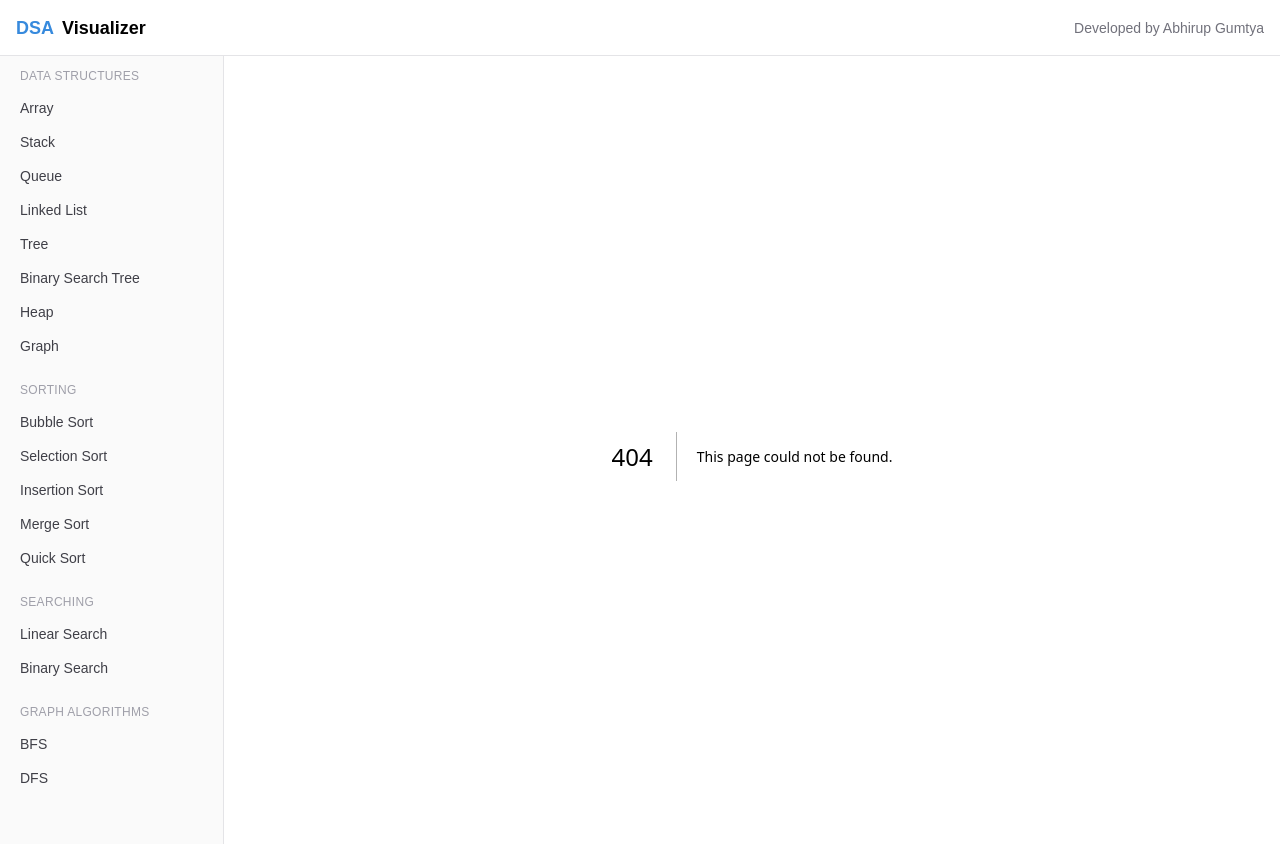
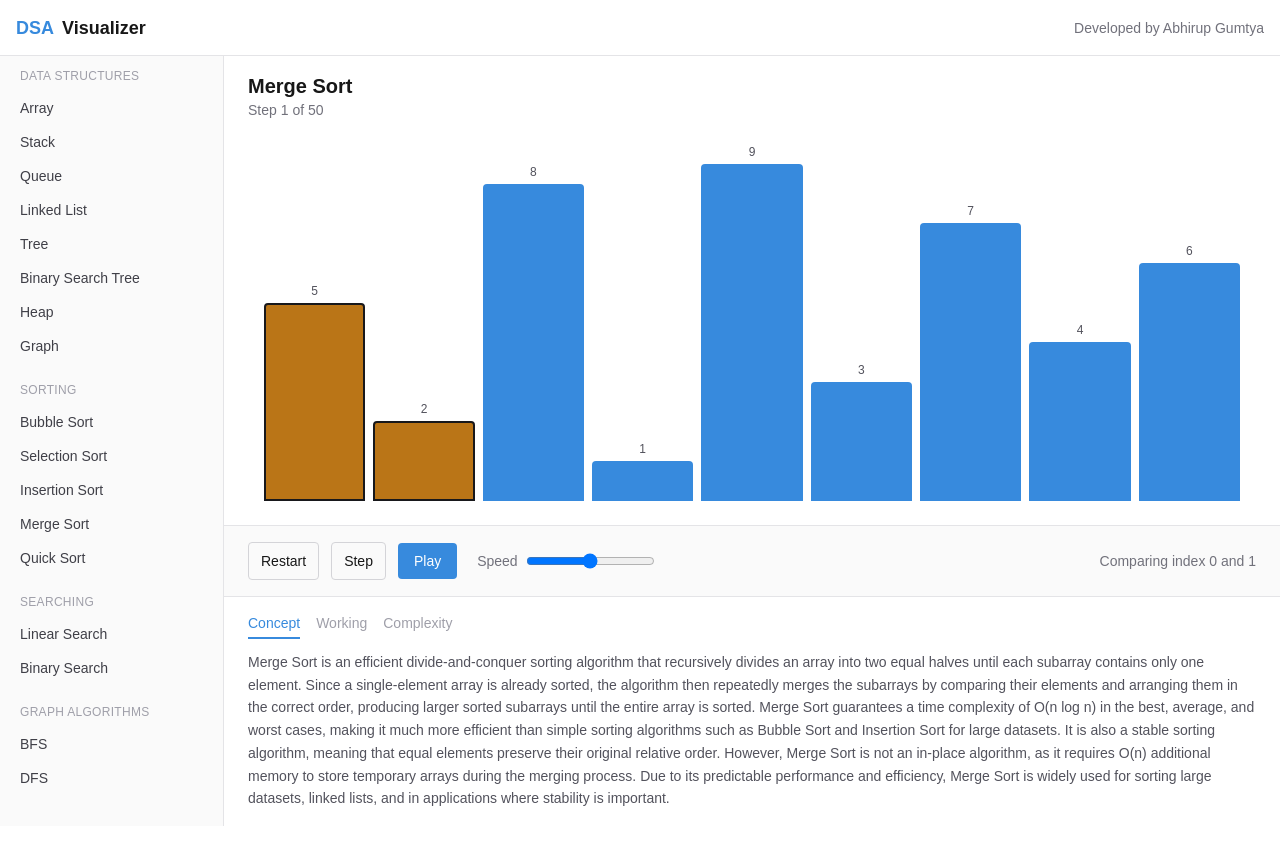
Before and after one commit to Abhirup2728/dsa-visualizer, a Next.js app: page /algorithms/sorting/merge-sort in a window 1280 px wide. Before the commit this address had no page. Shown: the top 844 px of the page. Built offline with nearby package versions, Linux system fonts and the light colour scheme.

Commit message:
Extend SortStep type with highlightRange/pivotIndex, add Merge Sort visualizer

```diff
--- /dev/null
+++ b/app/algorithms/sorting/merge-sort/page.tsx
@@ -0,0 +1,125 @@
+"use client";
+
+import { useState, useMemo, useEffect, useRef } from "react";
+import ArrayBar from "@/components/visualizer/ArrayBar";
+import { mergeSortWithSteps } from "@/lib/algorithms/mergeSort";
+import LearningPanel from "@/components/learning/LearningPanel";
+import { mergeSortContent } from "@/content/topics";
+
+const INITIAL_ARRAY = [5, 2, 8, 1, 9, 3, 7, 4, 6];
+
+export default function MergeSortPage() {
+  const [originalArray] = useState(INITIAL_ARRAY);
+  const [currentStepIndex, setCurrentStepIndex] = useState(0);
+  const [isPlaying, setIsPlaying] = useState(false);
+  const [speed, setSpeed] = useState(3);
+
+  const steps = useMemo(
+    () => mergeSortWithSteps(originalArray),
+    [originalArray]
+  );
+
+  const currentStep = steps[currentStepIndex];
+  const maxValue = Math.max(...originalArray);
+
+  const intervalRef = useRef<ReturnType<typeof setInterval> | null>(null);
+
+  useEffect(() => {
+    if (isPlaying) {
+      const delay = 600 - speed * 100;
+      intervalRef.current = setInterval(() => {
+        setCurrentStepIndex((prev) => {
+          if (prev >= steps.length - 1) {
+            setIsPlaying(false);
+            return prev;
+          }
+          return prev + 1;
+        });
+      }, delay);
+    }
+
+    return () => {
+      if (intervalRef.current) clearInterval(intervalRef.current);
+    };
+  }, [isPlaying, speed, steps.length]);
+
+  function handlePlayPause() {
+    if (currentStepIndex >= steps.length - 1) {
+      setCurrentStepIndex(0);
+    }
+    setIsPlaying((prev) => !prev);
+  }
+
+  function handleStepForward() {
+    setIsPlaying(false);
+    setCurrentStepIndex((prev) => Math.min(prev + 1, steps.length - 1));
+  }
+
+  function handleRestart() {
+    setIsPlaying(false);
+    setCurrentStepIndex(0);
+  }
+
+  return (
+    <div className="flex flex-col h-full">
+      <div className="px-6 pt-4">
+        <h1 className="text-xl font-semibold">Merge Sort</h1>
+        <p className="text-sm text-zinc-500">
+          Step {currentStepIndex + 1} of {steps.length}
+        </p>
+      </div>
+
+      <div className="flex-1 flex items-end justify-center gap-2 px-10 py-6">
+        {currentStep.array.map((value, index) => (
+          <ArrayBar
+            key={index}
+            value={value}
+            maxValue={maxValue}
+            isComparing={currentStep.comparing?.includes(index) ?? false}
+            isSorted={currentStep.sortedIndices.includes(index)}
+          />
+        ))}
+      </div>
+
+      <div className="flex items-center gap-3 px-6 py-4 border-t border-zinc-200 bg-zinc-50">
+        <button
+          onClick={handleRestart}
+          className="px-3 py-2 rounded border border-zinc-300 text-sm hover:bg-zinc-100"
+        >
+          Restart
+        </button>
+        <button
+          onClick={handleStepForward}
+          className="px-3 py-2 rounded border border-zinc-300 text-sm hover:bg-zinc-100"
+        >
+          Step
+        </button>
+        <button
+          onClick={handlePlayPause}
+          className="px-4 py-2 rounded bg-viz-default text-white text-sm font-medium hover:opacity-90"
+        >
+          {isPlaying ? "Pause" : "Play"}
+        </button>
+
+        <div className="flex items-center gap-2 ml-2">
+          <span className="text-sm text-zinc-500">Speed</span>
+          <input
+            type="range"
+            min={1}
+            max={5}
+            value={speed}
+            onChange={(e) => setSpeed(Number(e.target.value))}
+          />
+        </div>
+
+        <span className="text-sm text-zinc-500 ml-auto">
+          {currentStep.comparing
+            ? `Comparing index ${currentStep.comparing[0]} and ${currentStep.comparing[1]}`
+            : "Done"}
+        </span>
+      </div>
+
+      <LearningPanel content={mergeSortContent} />
+    </div>
+  );
+}
--- a/content/topics.ts
+++ b/content/topics.ts
@@ -53,3 +53,20 @@ export const insertionSortContent: LearningContent = {
     space: "O(1)",
   },
 };
+export const mergeSortContent: LearningContent = {
+  concept:
+    "Merge Sort is an efficient divide-and-conquer sorting algorithm that recursively divides an array into two equal halves until each subarray contains only one element. Since a single-element array is already sorted, the algorithm then repeatedly merges the subarrays by comparing their elements and arranging them in the correct order, producing larger sorted subarrays until the entire array is sorted. Merge Sort guarantees a time complexity of O(n log n) in the best, average, and worst cases, making it much more efficient than simple sorting algorithms such as Bubble Sort and Insertion Sort for large datasets. It is also a stable sorting algorithm, meaning that equal elements preserve their original relative order. However, Merge Sort is not an in-place algorithm, as it requires O(n) additional memory to store temporary arrays during the merging process. Due to its predictable performance and efficiency, Merge Sort is widely used for sorting large datasets, linked lists, and in applications where stability is important.",
+  working: [
+    "Divide the array into two halves, splitting at the midpoint.",
+    "Recursively apply the same splitting process to each half until every piece has one element.",
+    "Merge two sorted halves together by repeatedly comparing their front elements and placing the smaller one next.",
+    "Continue merging pairs of sorted pieces back together, doubling in size each time.",
+    "The process completes when the entire array has been merged back into one fully sorted sequence.",
+  ],
+  complexity: {
+    best: "O(n log n)",
+    average: "O(n log n)",
+    worst: "O(n log n)",
+    space: "O(n)",
+  },
+};
--- a/lib/algorithms/bubbleSort.ts
+++ b/lib/algorithms/bubbleSort.ts
@@ -15,6 +15,8 @@ export function bubbleSortWithSteps(input: number[]): SortStep[] {
         comparing: [j, j + 1],
         swapped: false,
         sortedIndices: [...sortedIndices],
+        highlightRange: null,
+        pivotIndex: null,
       });
 
       if (array[j] > array[j + 1]) {
@@ -26,6 +28,8 @@ export function bubbleSortWithSteps(input: number[]): SortStep[] {
           comparing: [j, j + 1],
           swapped: true,
           sortedIndices: [...sortedIndices],
+          highlightRange: null,
+        pivotIndex: null,
         });
       }
     }
@@ -42,6 +46,8 @@ export function bubbleSortWithSteps(input: number[]): SortStep[] {
     comparing: null,
     swapped: false,
     sortedIndices: [...sortedIndices],
+    highlightRange: null,
+    pivotIndex: null,
   });
 
   return steps;
--- a/lib/algorithms/insertionSort.ts
+++ b/lib/algorithms/insertionSort.ts
@@ -10,6 +10,8 @@ export function insertionSortWithSteps(input: number[]): SortStep[] {
     comparing: null,
     swapped: false,
     sortedIndices: [0],
+    highlightRange: null,
+    pivotIndex: null,
   });
 
   for (let i = 1; i < n; i++) {
@@ -22,6 +24,8 @@ export function insertionSortWithSteps(input: number[]): SortStep[] {
         comparing: [j, j + 1],
         swapped: false,
         sortedIndices: Array.from({ length: i }, (_, k) => k),
+        highlightRange: null,
+        pivotIndex: null,
       });
 
       if (array[j] > current) {
@@ -33,6 +37,8 @@ export function insertionSortWithSteps(input: number[]): SortStep[] {
           comparing: [j + 1, j + 2],
           swapped: true,
           sortedIndices: Array.from({ length: i }, (_, k) => k),
+          highlightRange: null,
+          pivotIndex: null,
         });
       } else {
         break;
@@ -48,6 +54,8 @@ export function insertionSortWithSteps(input: number[]): SortStep[] {
     comparing: null,
     swapped: false,
     sortedIndices: allSorted,
+    highlightRange: null,
+    pivotIndex: null,
   });
 
   return steps;
--- /dev/null
+++ b/lib/algorithms/mergeSort.ts
@@ -0,0 +1,85 @@
+import { SortStep } from "@/types/algorithm";
+
+export function mergeSortWithSteps(input: number[]): SortStep[] {
+  const steps: SortStep[] = [];
+  const array = [...input];
+  const sortedIndices: number[] = [];
+
+  function recordStep(
+    comparing: [number, number] | null,
+    highlightRange: [number, number] | null,
+    swapped: boolean
+  ) {
+    steps.push({
+      array: [...array],
+      comparing,
+      swapped,
+      sortedIndices: [...sortedIndices],
+      highlightRange,
+      pivotIndex: null,
+    });
+  }
+
+  function mergeSort(start: number, end: number) {
+    if (end - start <= 0) return;
+
+    const mid = Math.floor((start + end) / 2);
+    mergeSort(start, mid);
+    mergeSort(mid + 1, end);
+    merge(start, mid, end);
+  }
+
+  function merge(start: number, mid: number, end: number) {
+    const left = array.slice(start, mid + 1);
+    const right = array.slice(mid + 1, end + 1);
+    let i = 0;
+    let j = 0;
+    let k = start;
+
+    while (i < left.length && j < right.length) {
+      recordStep([start + i, mid + 1 + j], [start, end], false);
+
+      if (left[i] <= right[j]) {
+        array[k] = left[i];
+        i++;
+      } else {
+        array[k] = right[j];
+        j++;
+      }
+      recordStep(null, [start, end], true);
+      k++;
+    }
+
+    while (i < left.length) {
+      array[k] = left[i];
+      recordStep(null, [start, end], true);
+      i++;
+      k++;
+    }
+
+    while (j < right.length) {
+      array[k] = right[j];
+      recordStep(null, [start, end], true);
+      j++;
+      k++;
+    }
+
+    if (start === 0 && end === array.length - 1) {
+      for (let idx = start; idx <= end; idx++) sortedIndices.push(idx);
+    }
+  }
+
+  mergeSort(0, array.length - 1);
+
+  const allSorted = Array.from({ length: array.length }, (_, k) => k);
+  steps.push({
+    array: [...array],
+    comparing: null,
+    swapped: false,
+    sortedIndices: allSorted,
+    highlightRange: null,
+    pivotIndex: null,
+  });
+
+  return steps;
+}
--- a/lib/algorithms/selectionSort.ts
+++ b/lib/algorithms/selectionSort.ts
@@ -15,6 +15,8 @@ export function selectionSortWithSteps(input: number[]): SortStep[] {
         comparing: [minIndex, j],
         swapped: false,
         sortedIndices: [...sortedIndices],
+        highlightRange: null,
+        pivotIndex: null,
       });
 
       if (array[j] < array[minIndex]) {
@@ -29,6 +31,8 @@ export function selectionSortWithSteps(input: number[]): SortStep[] {
         comparing: [i, minIndex],
         swapped: true,
         sortedIndices: [...sortedIndices],
+        highlightRange: null,
+        pivotIndex: null,
       });
     }
 
@@ -41,6 +45,8 @@ export function selectionSortWithSteps(input: number[]): SortStep[] {
     comparing: null,
     swapped: false,
     sortedIndices: [...sortedIndices],
+    highlightRange: null,
+    pivotIndex: null,
   });
 
   return steps;
--- a/types/algorithm.ts
+++ b/types/algorithm.ts
@@ -3,4 +3,6 @@ export type SortStep = {
   comparing: [number, number] | null;
   swapped: boolean;
   sortedIndices: number[];
+  highlightRange: [number, number] | null;
+  pivotIndex: number | null;
 };
```
